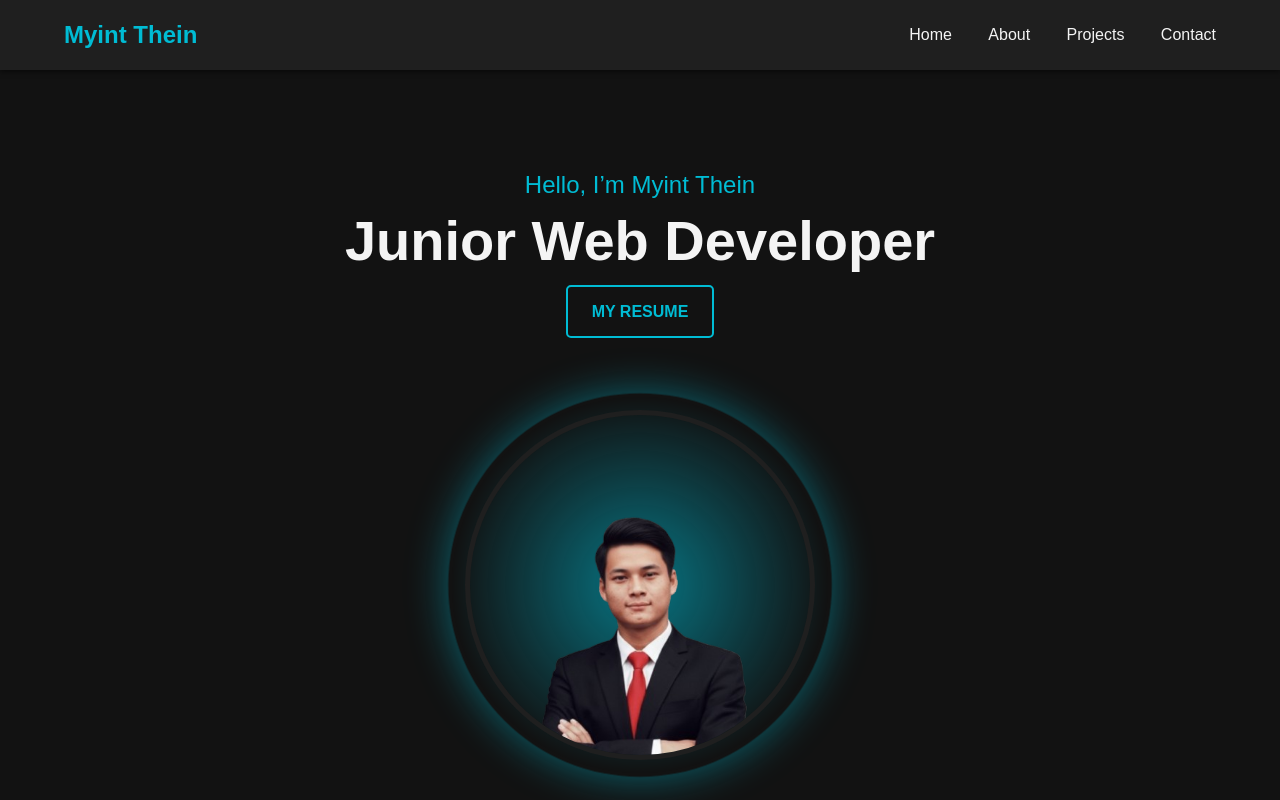
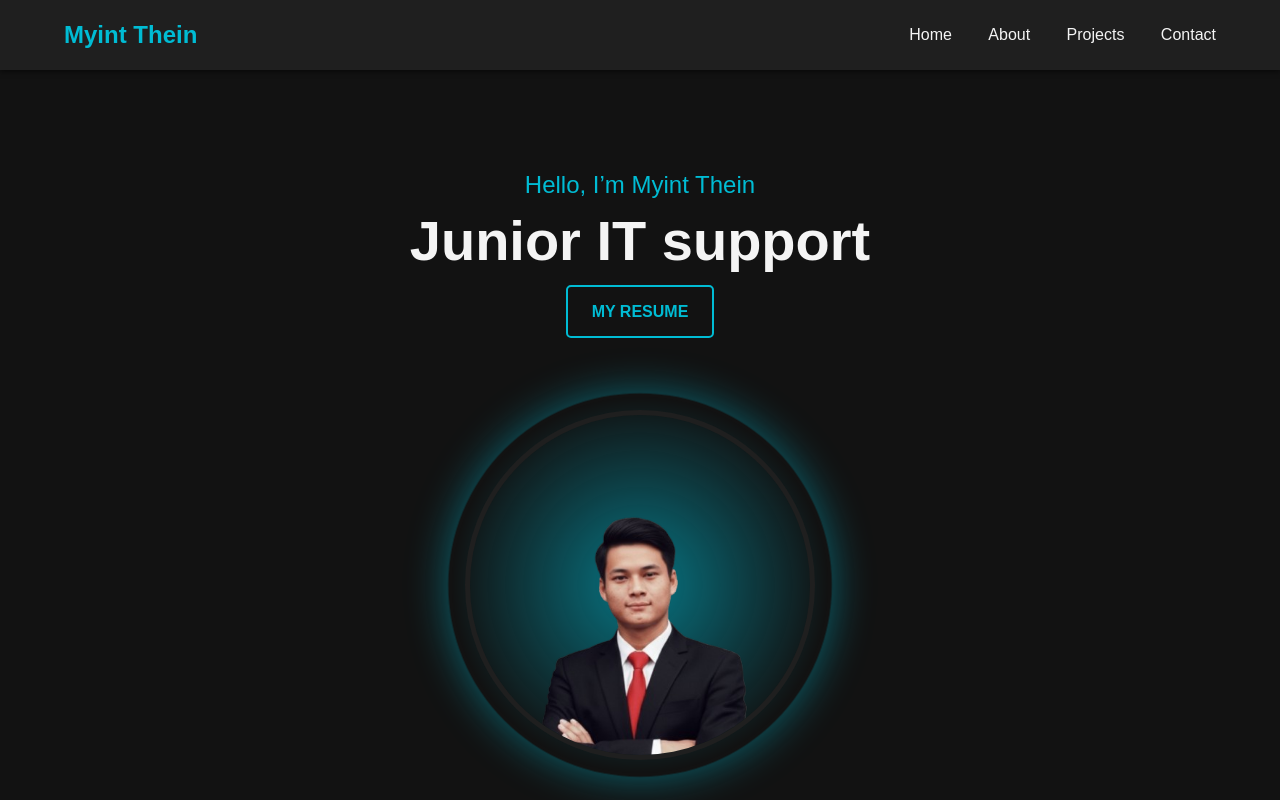
Before and after one commit to MyintThein6/portfolio, a plain HTML site: page index.html in a window 1280 px wide. Shown: the top 800 px of the page. Drawn offline with Linux system fonts and the light colour scheme.

Commit message:
Change job title from 'Junior Web Developer' to 'Junior IT support'

```diff
--- a/index.html
+++ b/index.html
@@ -27,7 +27,7 @@
         <section class="hero">
             <div class="hero-content">
                 <p class="greeting">Hello, I’m Myint Thein</p>
-                <h1>Junior Web Developer</h1>
+                <h1>Junior IT support</h1>
                 <div class="hero-buttons">
                     <!--<a href="#" class="btn btn-primary">Get a project?</a>-->
                     <a href="documents/Professional CV Resume.pdf" class="btn btn-secondary" target="_blank">My Resume</a>
```
